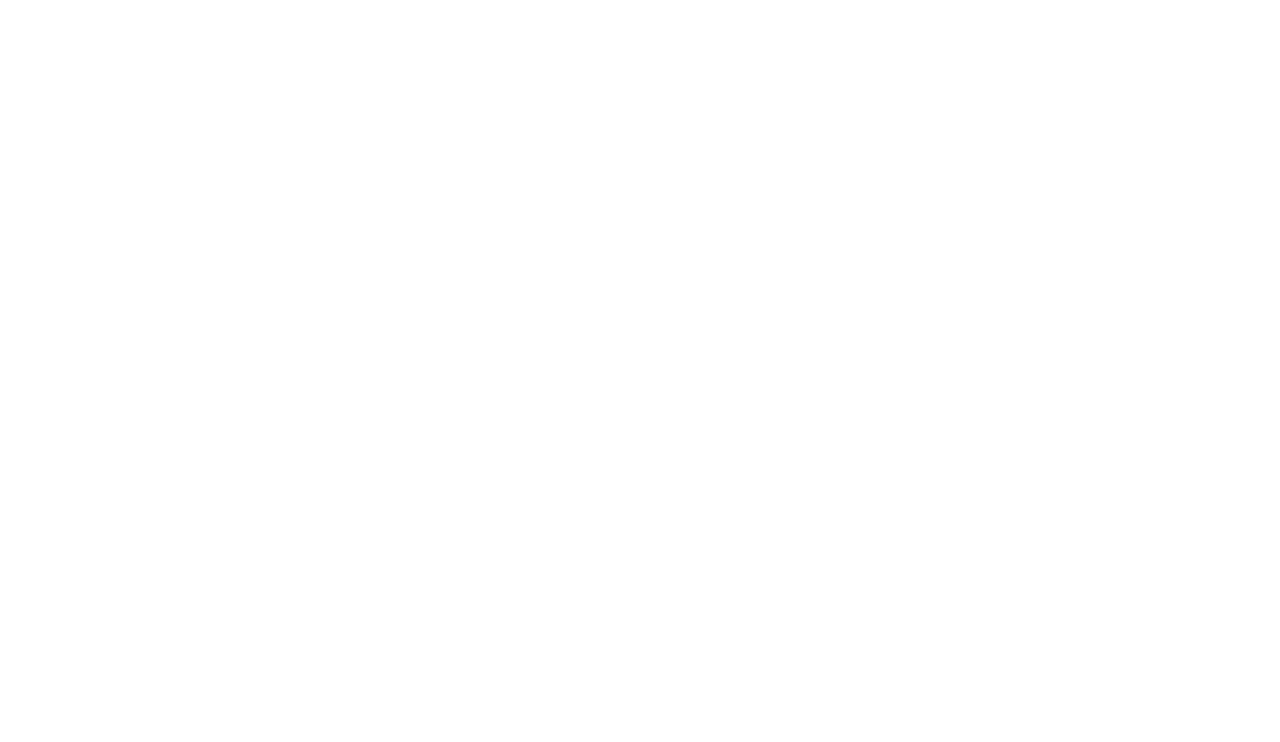
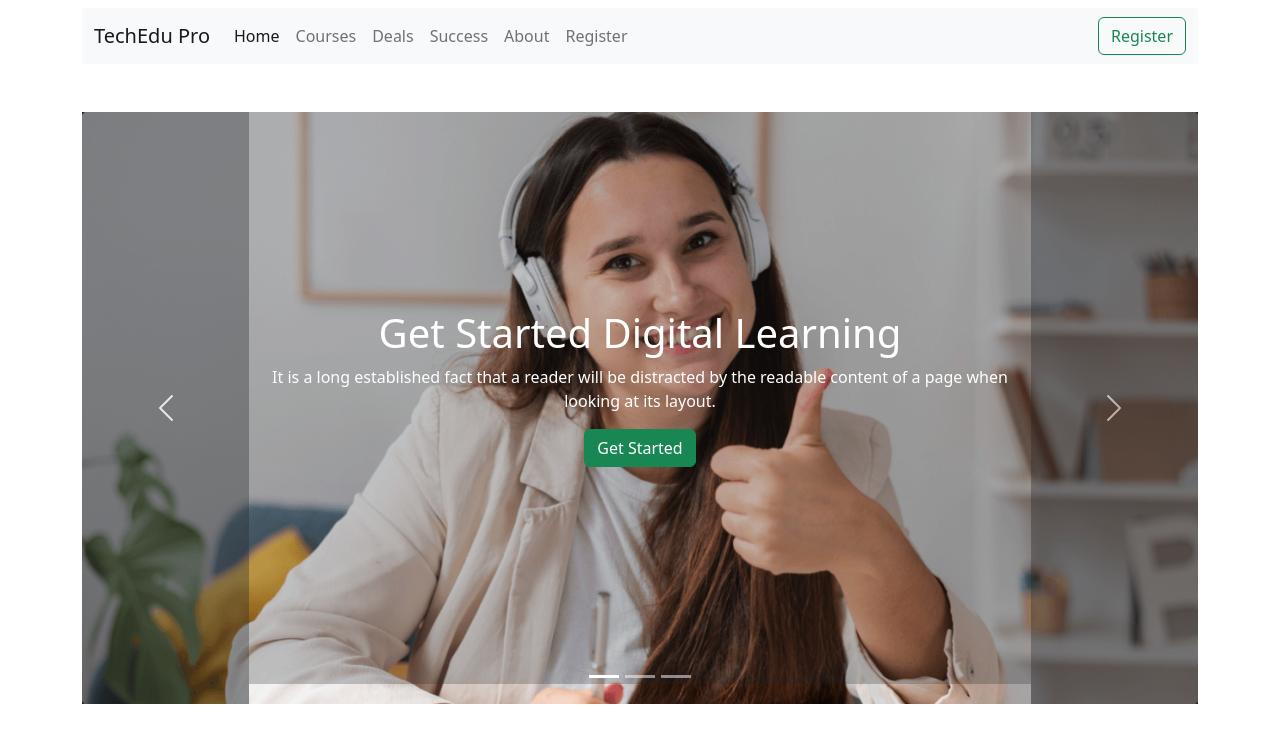
Before and after one commit to zahidhasan125/tech-edu-pro, a plain HTML site: page index.html in a window 1280 px wide. Drawn offline with nearby package versions, Linux system fonts and the light colour scheme.

Commit message:
Navbar and Carousel added, Bootstrap!!

```diff
--- a/index.html
+++ b/index.html
@@ -1,14 +1,109 @@
 <!DOCTYPE html>
 <html lang="en">
+
 <head>
     <meta charset="UTF-8">
     <meta http-equiv="X-UA-Compatible" content="IE=edge">
     <meta name="viewport" content="width=device-width, initial-scale=1.0">
-    <!-- tailwind css -->
-    <script src="https://cdn.tailwindcss.com"></script>
+    <link href="https://cdn.jsdelivr.net/npm/bootstrap@5.2.0/dist/css/bootstrap.min.css" rel="stylesheet"
+        integrity="sha384-gH2yIJqKdNHPEq0n4Mqa/HGKIhSkIHeL5AyhkYV8i59U5AR6csBvApHHNl/vI1Bx" crossorigin="anonymous">
     <title>TechEdu Pro</title>
 </head>
+
 <body>
+    <header class="container">
+        <section class="">
+            <nav class="navbar navbar-expand-lg bg-light mt-2">
+                <div class="container">
+                    <a class="navbar-brand" href="#">TechEdu Pro</a>
+                    <button class="navbar-toggler" type="button" data-bs-toggle="collapse"
+                        data-bs-target="#navbarSupportedContent" aria-controls="navbarSupportedContent"
+                        aria-expanded="false" aria-label="Toggle navigation">
+                        <span class="navbar-toggler-icon"></span>
+                    </button>
+                    <div class="collapse navbar-collapse" id="navbarSupportedContent">
+                        <ul class="navbar-nav me-auto mb-2 mb-lg-0">
+                            <li class="nav-item">
+                                <a class="nav-link active" aria-current="page" href="#">Home</a>
+                            </li>
+                            <li class="nav-item">
+                                <a class="nav-link" href="#">Courses</a>
+                            </li>
+                            <li class="nav-item">
+                                <a class="nav-link" href="#">Deals</a>
+                            </li>
+                            <li class="nav-item">
+                                <a class="nav-link" href="#">Success</a>
+                            </li>
+                            <li class="nav-item">
+                                <a class="nav-link" href="#">About</a>
+                            </li>
+                            <li class="nav-item">
+                                <a class="nav-link" href="#">Register</a>
+                            </li>
+                        </ul>
+                        <form class="d-flex" role="search">
+                            <button class="btn btn-outline-success" type="submit">Register</button>
+                        </form>
+                    </div>
+                </div>
+            </nav>
+        </section>
+        <section class="">
+            <div id="carouselExampleCaptions" class="carousel slide bg-dark my-5" data-bs-ride="false">
+                <div class="carousel-indicators w-full">
+                    <button type="button" data-bs-target="#carouselExampleCaptions" data-bs-slide-to="0" class="active"
+                        aria-current="true" aria-label="Slide 1"></button>
+                    <button type="button" data-bs-target="#carouselExampleCaptions" data-bs-slide-to="1"
+                        aria-label="Slide 2"></button>
+                    <button type="button" data-bs-target="#carouselExampleCaptions" data-bs-slide-to="2"
+                        aria-label="Slide 3"></button>
+                </div>
+                <div class="carousel-inner">
+                    <div class="carousel-item active">
+                        <img src="images/cover/cover-1.png" class="d-block w-100" alt="...">
+                        <div
+                            class="carousel-caption d-flex flex-column justify-content-center align-items-center h-100 bg-dark bg-opacity-25">
+                            <h1>Get Started Digital Learning</h1>
+                            <p>It is a long established fact that a reader will be distracted by the readable content of a page when looking at its layout.</p>
+                            <button class="btn btn-success btn-outline-primay">Get Started</button>
+                        </div>
+                    </div>
+                    <div class="carousel-item">
+                        <img src="images/cover/cover-22.png" class="d-block w-100" alt="...">
+                        <div
+                            class="carousel-caption d-flex flex-column justify-content-center align-items-center h-100 bg-dark bg-opacity-25">
+                            <h1>How TechEdu Thinks to do the thing</h1>
+                            <p>Some representative placeholder content for the second slide.</p>
+                            <button class="btn btn-success btn-outline-primay">Get Started</button>
+                        </div>
+                    </div>
+                    <div class="carousel-item">
+                        <img src="images/cover/cover-3.jpg" class="d-block w-100" alt="...">
+                        <div
+                            class="carousel-caption d-flex flex-column justify-content-center align-items-center h-100 bg-dark bg-opacity-25">
+                            <h1>Third slide label</h1>
+                            <p>Some representative placeholder content for the third slide.</p>
+                            <button class="btn btn-success btn-outline-primay">Get Started</button>
+                        </div>
+                    </div>
+                </div>
+                <button class="carousel-control-prev bg-dark" type="button" data-bs-target="#carouselExampleCaptions"
+                    data-bs-slide="prev">
+                    <span class="carousel-control-prev-icon" aria-hidden="true"></span>
+                    <span class="visually-hidden">Previous</span>
+                </button>
+                <button class="carousel-control-next bg-dark" type="button" data-bs-target="#carouselExampleCaptions"
+                    data-bs-slide="next">
+                    <span class="carousel-control-next-icon" aria-hidden="true"></span>
+                    <span class="visually-hidden">Next</span>
+                </button>
+            </div>
+        </section>
+    </header>
+    <script src="https://cdn.jsdelivr.net/npm/bootstrap@5.2.0/dist/js/bootstrap.bundle.min.js"
+        integrity="sha384-A3rJD856KowSb7dwlZdYEkO39Gagi7vIsF0jrRAoQmDKKtQBHUuLZ9AsSv4jD4Xa"
+        crossorigin="anonymous"></script>
+</body>
 
-</body>
 </html>
```
Also changed, not shown: images/cover/cover-2.jpg, images/cover/cover-22.png (added).
